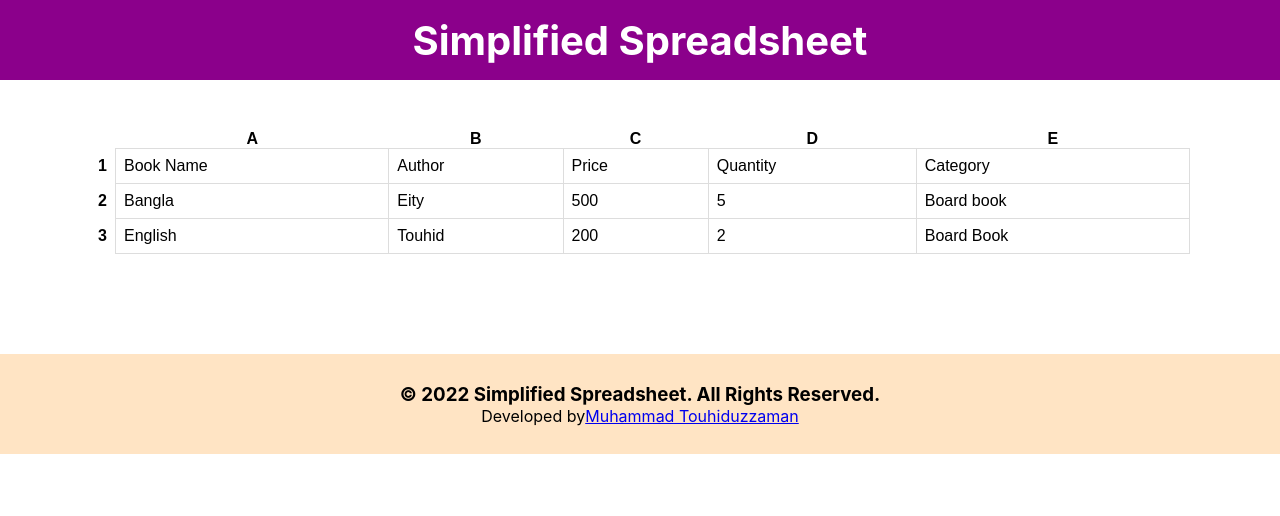
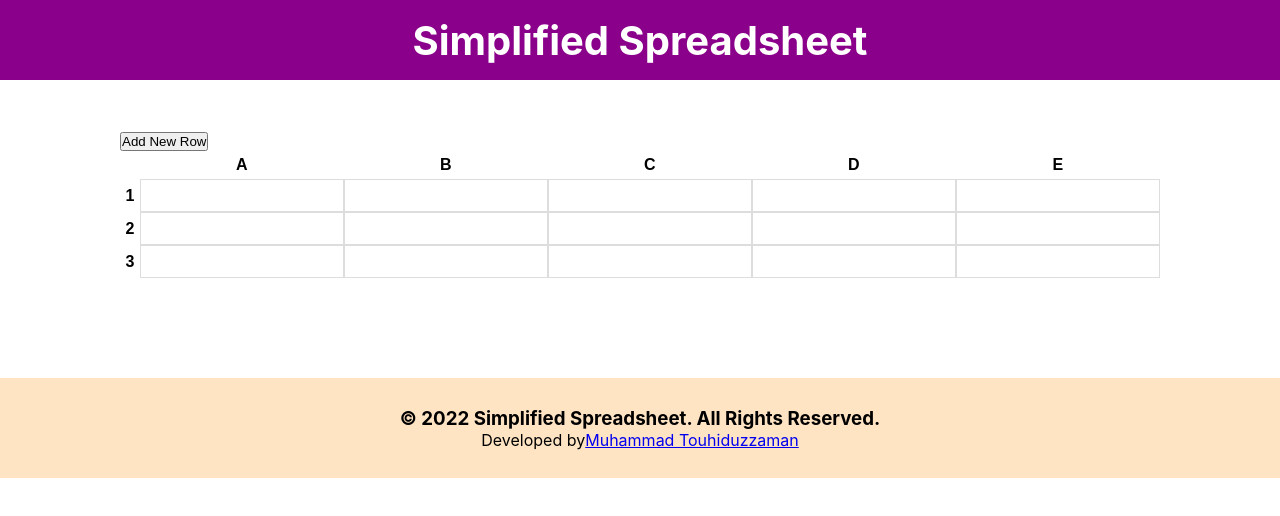
Before and after one commit to TouhidZaman/simplified-spreadsheet-assignment, a React (Create React App) app: page / in a window 1280 px wide. Shown: the top 516 px of the page. Built offline with nearby package versions, Linux system fonts and the light colour scheme.

Commit message:
simplified-spreadsheet editable row and add new row handler added

```diff
--- a/src/components/EditableTable/EditableTable.css
+++ b/src/components/EditableTable/EditableTable.css
@@ -1,6 +1,7 @@
 #simplified-spreadsheet {
     max-width: 1100px;
     margin: 50px auto;
+    padding: 0 30px;
 }
 .editable-table {
     width: 100%;
@@ -9,7 +10,18 @@
 }
 
 td {
+    /* border: 1px solid #dddddd; */
+    /* text-align: left;
+    padding: 8px; */
+}
+
+th {
+    padding: 5px;
+}
+
+td input {
     border: 1px solid #dddddd;
     text-align: left;
+    width: 100%;
     padding: 8px;
 }
--- a/src/components/EditableTable/EditableTable.js
+++ b/src/components/EditableTable/EditableTable.js
@@ -1,9 +1,36 @@
-import React from "react";
-import "./EditableTable.css"
+import React, { useState } from "react";
+import "./EditableTable.css";
 
 const EditableTable = () => {
+    const [spreadsheetData, setSpreadsheetData] = useState([
+        { col1: "", col2: "", col3: "", col4: "", col5: "" },
+        { col1: "", col2: "", col3: "", col4: "", col5: "" },
+        { col1: "", col2: "", col3: "", col4: "", col5: "" },
+    ]);
+    console.log(spreadsheetData);
+
+    //Handle table data change
+    const handleColChange = (event, index, key) => {
+        const list = [...spreadsheetData];
+        list[index][key] = event.target.value;
+        setSpreadsheetData(list);
+    };
+
+    //Handle add Row
+    const handleAddNewRow = () => {
+        const list = [...spreadsheetData];
+        const columns = Object.keys(list[0]);
+        const newRow = {};
+        columns.forEach((column) => {
+            newRow[column] = "";
+        });
+        list.push(newRow);
+        setSpreadsheetData(list);
+    };
+
     return (
         <section id="simplified-spreadsheet">
+            <button onClick={handleAddNewRow}>Add New Row</button>
             <table className="editable-table">
                 <thead>
                     <tr>
@@ -16,30 +43,51 @@ const EditableTable = () => {
                     </tr>
                 </thead>
                 <tbody>
-                    <tr>
-                        <th>1</th>
-                        <td>Book Name</td>
-                        <td>Author</td>
-                        <td>Price</td>
-                        <td>Quantity</td>
-                        <td>Category</td>
-                    </tr>
-                    <tr>
-                        <th>2</th>
-                        <td>Bangla</td>
-                        <td>Eity</td>
-                        <td>500</td>
-                        <td>5</td>
-                        <td>Board book</td>
-                    </tr>
-                    <tr>
-                        <th>3</th>
-                        <td>English</td>
-                        <td>Touhid</td>
-                        <td>200</td>
-                        <td>2</td>
-                        <td>Board Book</td>
-                    </tr>
+                    {spreadsheetData.map((tr, index) => (
+                        <tr key={index}>
+                            <th>{index + 1}</th>
+                            <td>
+                                <input
+                                    onChange={(event) =>
+                                        handleColChange(event, index, "col1")
+                                    }
+                                    type="text"
+                                />
+                            </td>
+                            <td>
+                                <input
+                                    onChange={(event) =>
+                                        handleColChange(event, index, "col2")
+                                    }
+                                    type="text"
+                                />
+                            </td>
+                            <td>
+                                <input
+                                    onChange={(event) =>
+                                        handleColChange(event, index, "col3")
+                                    }
+                                    type="text"
+                                />
+                            </td>
+                            <td>
+                                <input
+                                    onChange={(event) =>
+                                        handleColChange(event, index, "col4")
+                                    }
+                                    type="text"
+                                />
+                            </td>
+                            <td>
+                                <input
+                                    onChange={(event) =>
+                                        handleColChange(event, index, "col5")
+                                    }
+                                    type="text"
+                                />
+                            </td>
+                        </tr>
+                    ))}
                 </tbody>
             </table>
         </section>
```
